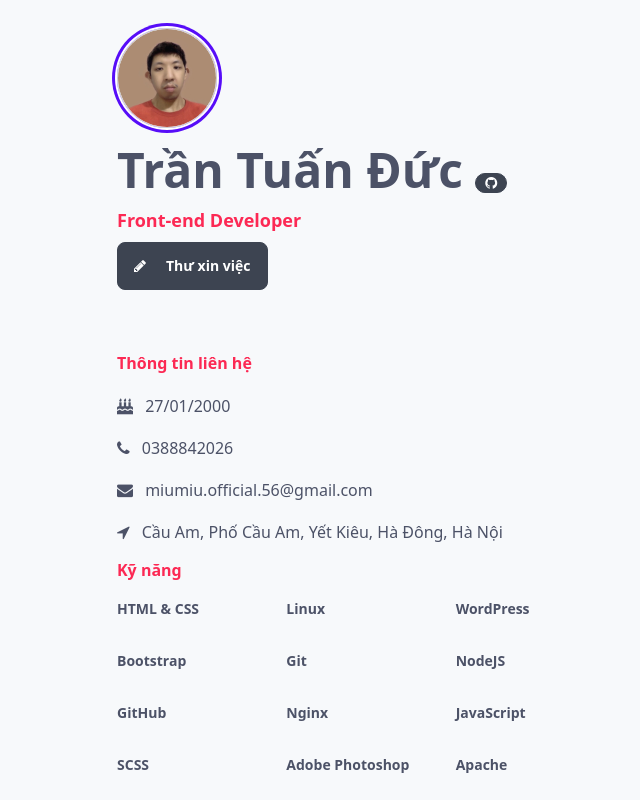
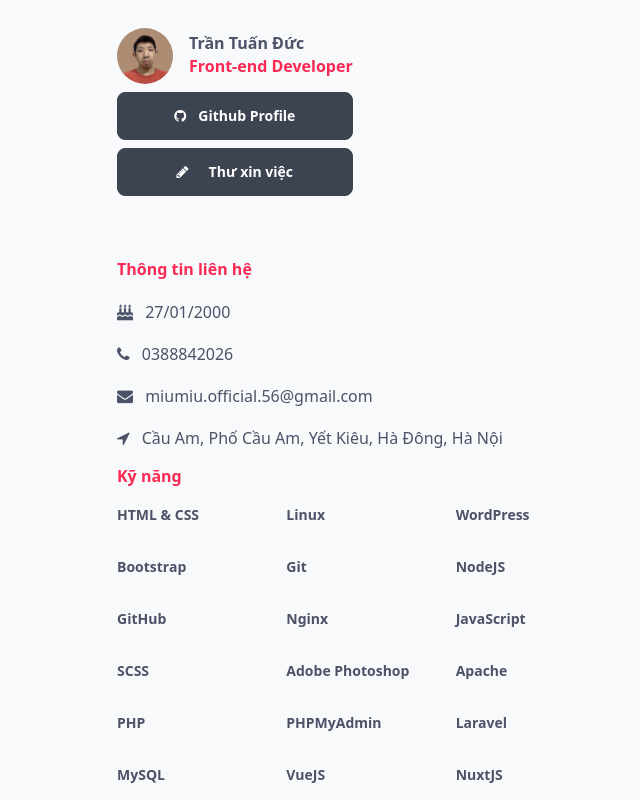
Before and after one commit to tuanductran/cv, a Vue app: page / in a window 1280 px wide. Shown: the top 800 px of the page, without its empty margins (27-667 px from the left). Built offline with nearby package versions, Linux system fonts and the light colour scheme.

Commit message:
Update index.vue

```diff
--- a/src/views/Intro/Profile/index.vue
+++ b/src/views/Intro/Profile/index.vue
@@ -10,26 +10,30 @@
    <div class="order-1">
       <!-- Personal infos -->
       <div class="relative">
+         <div class="profile-container flex items-center justify-center space-x-4 text-left">
          <!-- Avatar -->
-         <div class="cv-author mx-auto ring ring-primary ring-offset-base-100 ring-offset-2">
-            <img class="w-full rounded-full" :alt="`${ intro.fullname } photo`" :src="`./assets/${ intro.avatar }`" loading="lazy" deasync="true">
-         </div>
+            <img class="w-14 h-14 rounded-full" :alt="`${ intro.fullname } photo`" :src="`./assets/${ intro.avatar }`" loading="lazy" deasync="true">
          <!-- End avatar -->
+         <div>
          <!-- Fullname -->
-         <h1 class="text-3xl lg:text-4xl xl:text-5xl font-bold mt-3">
+         <h1 class="font-semibold">
             {{ intro.fullname }}
-            <a class="badge" role="button" :href="intro.links[projectLinks]" title="Github Project" target="_blank" onClick="ga('event', 'ProjectsLink', 'view', 'projects_link');">
-             <i :class="`fa fa-${ projectLinks }`" />
-            </a>
          </h1>
          <!-- End fullname -->
          <!-- Role -->
-         <p class="text-main-color font-semibold text-lg mt-3">
+         <p class="text-main-color font-semibold mt-0.5">
             {{ intro.role }}
          </p>
          <!-- End Role -->
+         </div>
+         </div>
+         <!-- Github -->
+         <a class="btn btn-sm md:btn-md gap-2 normal-case lg:gap-3 mt-2 flex items-center" role="button" :href="intro.links[projectLinks]" title="Github Profile" target="_blank" onClick="ga('event', 'ProjectsLink', 'view', 'projects_link');">
+             <i :class="`fa fa-${ projectLinks }`" />
+             <span>Github Profile</span>
+         </a>
          <!-- Coverletter -->
-          <a class="btn btn-sm md:btn-md gap-2 normal-case lg:gap-3 mt-2" role="button" id="show__modal" href="#view_coverletter" title="Thư xin việc" onClick="ga('event', 'CoverletterPopup', 'view', 'coverletter_popup');">
+          <a class="btn btn-sm md:btn-md gap-2 normal-case lg:gap-3 mt-2 ml-auto flex items-center" role="button" id="show__modal" href="#view_coverletter" title="Thư xin việc" onClick="ga('event', 'CoverletterPopup', 'view', 'coverletter_popup');">
              <i class="fa fa-pencil mr-2" />
              <span>Thư xin việc</span>
           </a>
@@ -37,16 +41,3 @@
       </div>
    </div>
 </template>
-<style lang="scss">
-.cv-author {
-   width: 100px;
-   height: 100px;
-   border-radius: 120px;
-   overflow: hidden;
-   display: inline-block;
-   border: 1px solid #ccc;
-   img {
-      width: 100%
-   }
-}
-</style>
```
